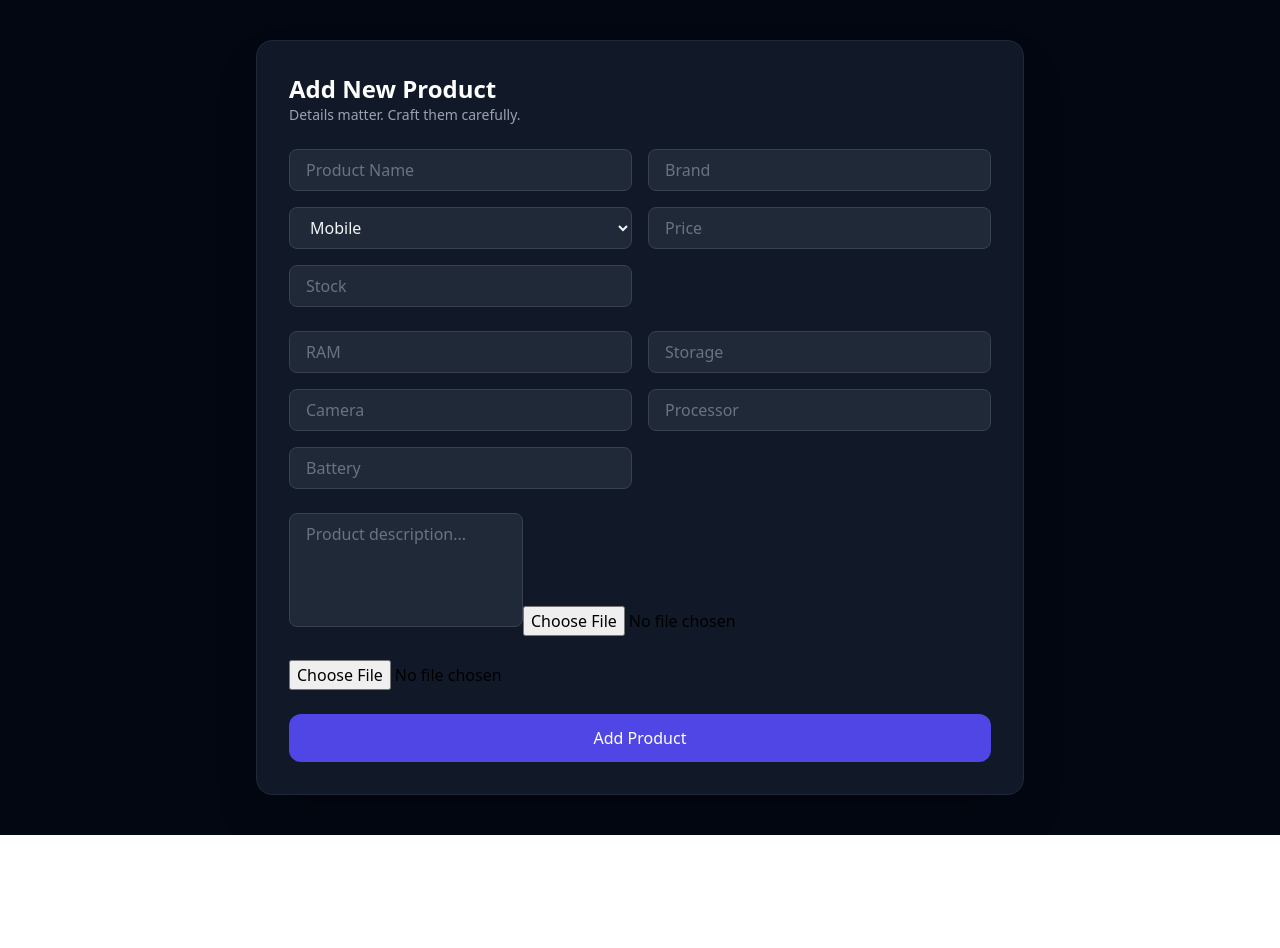
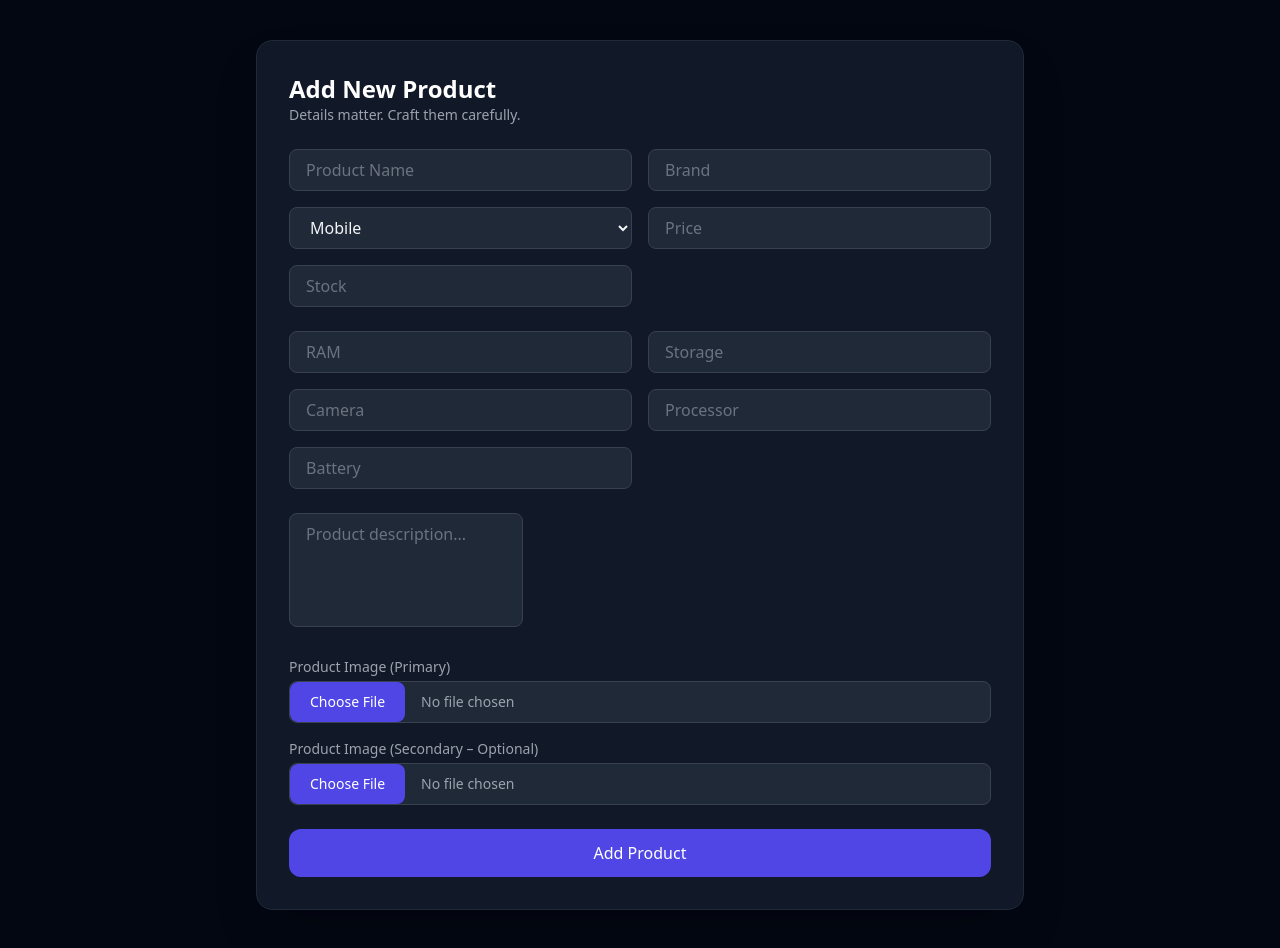
Before and after one commit to sewak07/E-commerce, a React app in the folder frontend/: page /admin-addProduct in a window 1280 px wide. Before the commit the page ends 835 px from the top, so only its background shows below. Built offline with nearby package versions, Linux system fonts and the light colour scheme; the HTML template or start-up script is replaced by a standard one.

Commit message:
pages modified

```diff
--- a/frontend/src/pages/AddProduct.jsx
+++ b/frontend/src/pages/AddProduct.jsx
@@ -138,8 +138,44 @@ export default function AddProduct() {
         />
 
         {/* Images */}
-        <input type="file" onChange={(e) => setImg1(e.target.files[0])} />
-        <input type="file" onChange={(e) => setImg2(e.target.files[0])} />
+        {/* Images */}
+        <div className="space-y-4">
+          <label className="block">
+            <span className="text-sm text-gray-400 mb-1 block">
+              Product Image (Primary)
+            </span>
+            <input
+              type="file"
+              onChange={(e) => setImg1(e.target.files[0])}
+              className="block w-full text-sm text-gray-400
+                 file:mr-4 file:py-2.5 file:px-5
+                 file:rounded-lg file:border-0
+                 file:text-sm file:font-medium
+                 file:bg-indigo-600 file:text-white
+                 hover:file:bg-indigo-500
+                 bg-gray-800 border border-gray-700 rounded-lg
+                 cursor-pointer focus:outline-none focus:ring-2 focus:ring-indigo-600 transition"
+            />
+          </label>
+
+          <label className="block">
+            <span className="text-sm text-gray-400 mb-1 block">
+              Product Image (Secondary – Optional)
+            </span>
+            <input
+              type="file"
+              onChange={(e) => setImg2(e.target.files[0])}
+              className="block w-full text-sm text-gray-400
+                 file:mr-4 file:py-2.5 file:px-5
+                 file:rounded-lg file:border-0
+                 file:text-sm file:font-medium
+                 file:bg-indigo-600 file:text-white
+                 hover:file:bg-indigo-500
+                 bg-gray-800 border border-gray-700 rounded-lg
+                 cursor-pointer focus:outline-none focus:ring-2 focus:ring-indigo-600 transition"
+            />
+          </label>
+        </div>
 
         <button
           type="submit"
--- a/frontend/src/pages/AdminDashboard.jsx
+++ b/frontend/src/pages/AdminDashboard.jsx
@@ -3,7 +3,6 @@ export default function AdminDashboard() {
   return (
     <div>
       <AdminHeader />
-
     </div>
   )
 }
```
